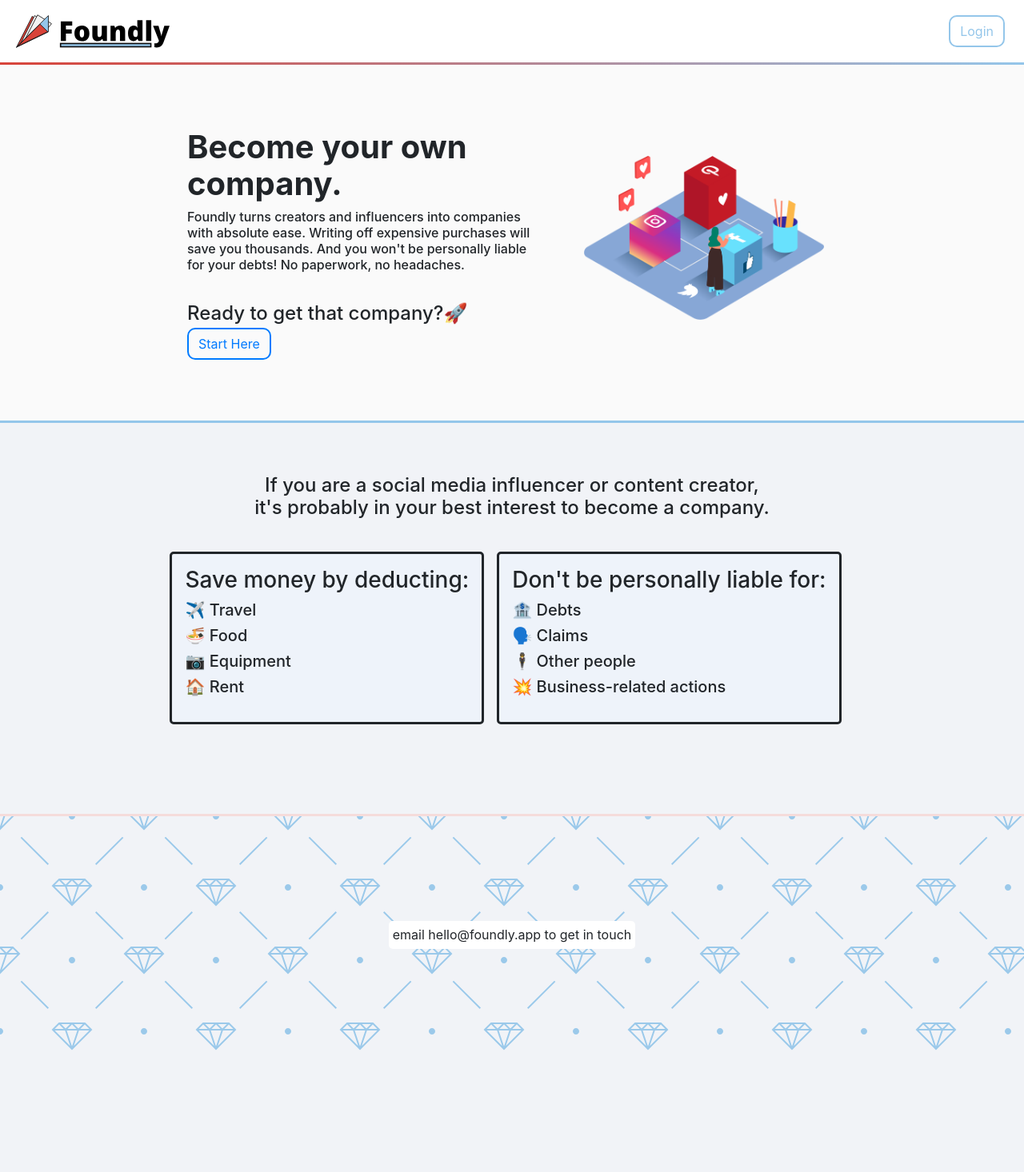
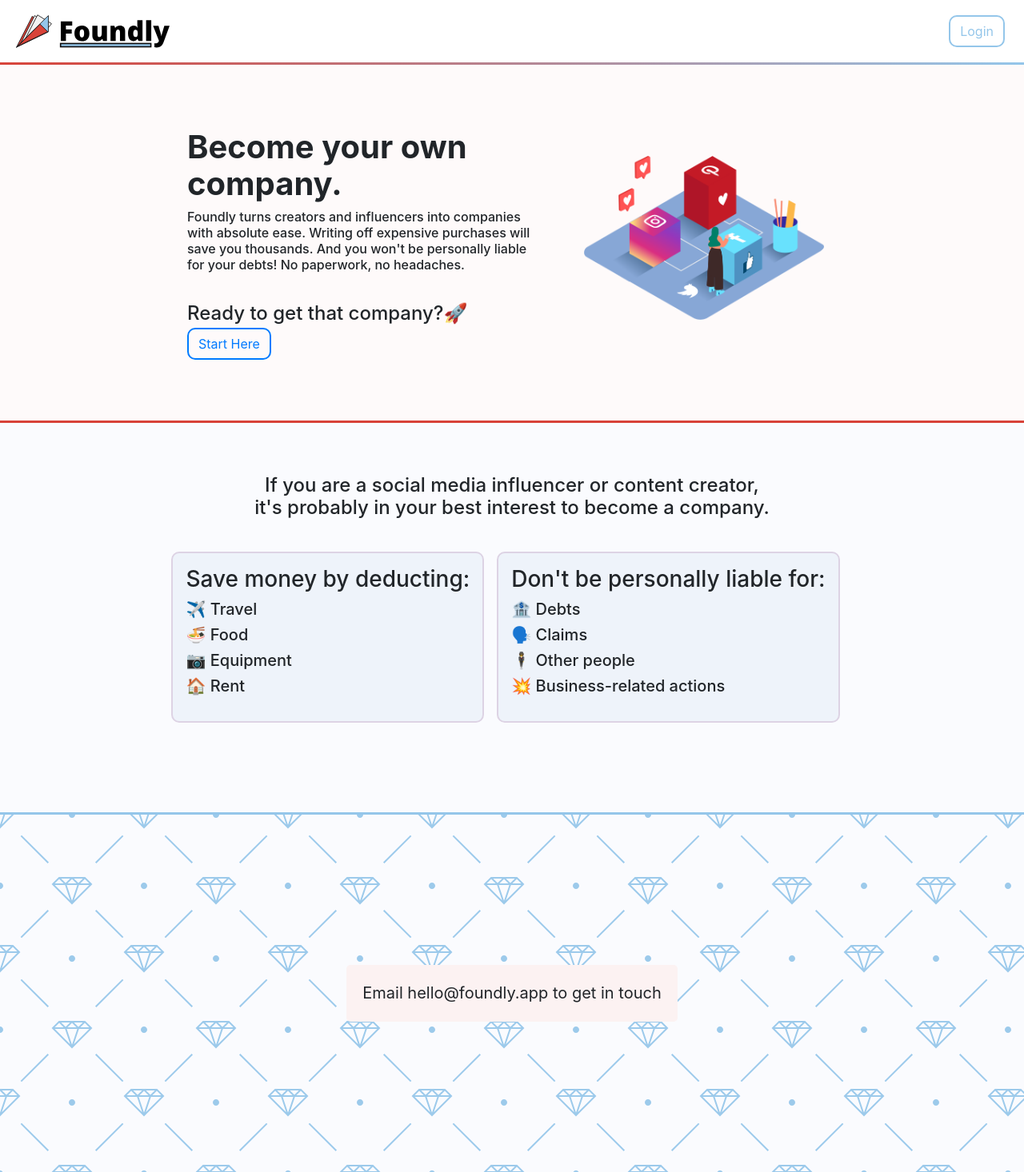
Before and after one commit to luhart/foundly, a Next.js app: page / in a window 1280 px wide. Shown: the whole page at 80% size. Before the commit the page ends 1318 px from the top, so only its background shows below. Built offline with nearby package versions, Linux system fonts and the light colour scheme.

Commit message:
footerer

```diff
--- a/pages/index.js
+++ b/pages/index.js
@@ -81,7 +81,7 @@ export default function Home() {
       </main>
 
       <footer>
-        <a>email hello@foundly.app to get in touch</a>
+        <a>Email hello@foundly.app to get in touch</a>
       </footer>
 
     </Layout>
--- a/styles/global.css
+++ b/styles/global.css
@@ -6,7 +6,11 @@ html, body {
   line-height: 1.5;
   font-size: 16px;
   height: 100%;
-  background-color: rgb(241, 243, 247);
+  background-color: rgb(250, 251, 254);
+}
+
+body {
+  margin: 0 0 100px;
 }
 
 /*
@@ -79,9 +83,9 @@ body {
  }
 }
 .hero-container {
-  background-color: #fafafa;
+  background-color: #fefafa;
   padding: 3rem 0;
-  border-bottom: 3px solid #94C6EA;
+  border-bottom: 3px solid #D84339;
 }
 .hero {
   display: flex;
@@ -174,8 +178,9 @@ body {
   padding: 1rem;
   margin-top: 1rem;
   margin-right: 1rem;
-  border: 3px solid;
-  border-radius: 5px;
+  border: 2px solid;
+  border-color: rgb(221, 211, 228);
+  border-radius: 10px;
   background-color: rgb(238, 243, 250);
 }
 
@@ -188,9 +193,13 @@ ul, li {
 }
 
 footer {
+  font-size: 20px;
+  position: relative;
+  left: 0;
+  bottom: 0;
   width: 100%;
-  height: 300px;
-  border-top: 3px solid #f5dcdb;
+  height: 450px;
+  border-top: 3px solid #94C6EA;
   display: flex;
   justify-content: center;
   align-items: center;
@@ -203,8 +212,8 @@ footer a {
   display: flex;
   justify-content: center;
   align-items: center;
-  background-color: white;
-  padding: 5px;
+  background-color: rgb(252, 242, 242);
+  padding: 20px;
   border-radius: 5px;
 }
 a {
```
